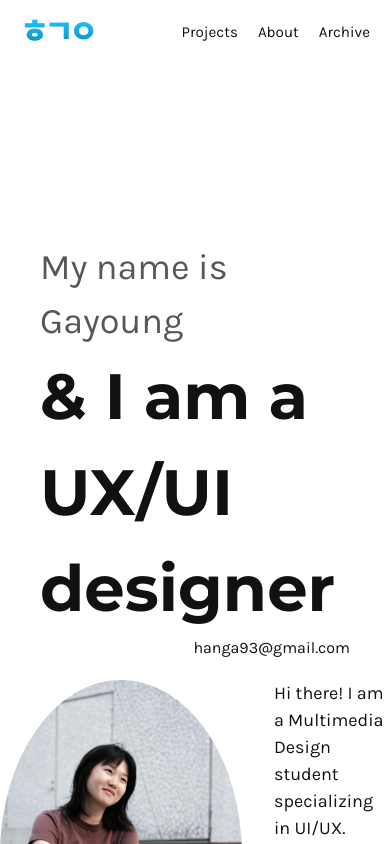
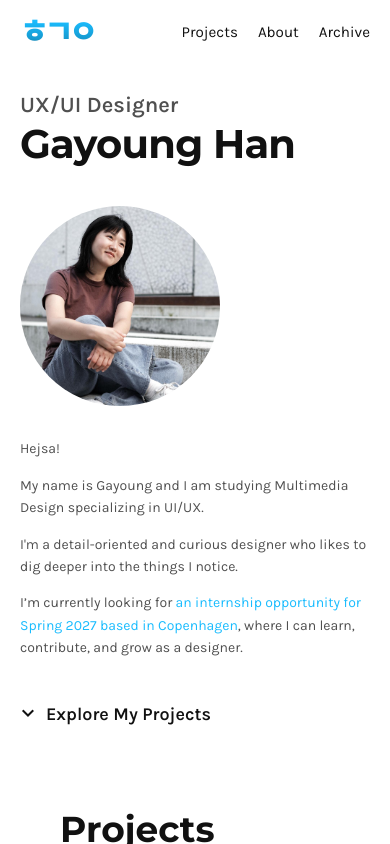
Before and after one commit to Lunanuna/portfolio, a React (Vite) app: page /#/About in a window 390 px wide. Shown: the top 844 px of the page. Built offline with nearby package versions, Linux system fonts and the light colour scheme.

Commit message:
media quary and css

```diff
--- a/src/components/Main.jsx
+++ b/src/components/Main.jsx
@@ -1,29 +1,32 @@
 import styles from './Main.module.css';
 import profile from '../assets/images/profile/about.jpeg';
+import { Link } from 'react-router-dom';
 
 export default function Main() {
   return (
     <main className={styles.main}>
       <section className={styles.topSection}>
         <div className={styles.heading}>
-          <div className={styles.name}>My name is Gayoung</div>
           <div className={styles.role}>
-            <span>&</span> I am a UX/UI designer
+            UX/UI Designer
           </div>
+           <div className={styles.name}>Gayoung Han</div>
         </div>
-        <div className={styles.contact}>hanga93@gmail.com</div>
       </section>
 
       <section className={styles.bottomSection}>
         <img className={styles.profileImage} src={profile} alt="profile" />
         <div className={styles.introduction}>
-         <div>
-          Hi there! I am a Multimedia Design student specializing in UI/UX.
+         <div className={styles.introText}>
+          <p>Hejsa!</p>
+          <p>My name is Gayoung and I am studying Multimedia Design specializing in UI/UX.</p>
+          <p> I'm a detail-oriented and curious designer who likes to dig deeper into the things I notice.</p>
+          <p>I’m currently looking for <span className={styles.highlight}>an internship opportunity for Spring 2027 based in Copenhagen</span>, where I can learn, contribute, and grow as a designer.</p>
+
          </div>
-         <div>
-          I’m currently looking for an internship opportunity for Spring 2027 based in Copenhagen, where I can learn, contribute, and grow as a designer.
-         </div>
-
+         <nav>
+          <Link className={styles.navLink} to="/#Projects" >Explore My Projects</Link>
+         </nav>
           </div>
       </section>
     </main>
--- a/src/components/Main.module.css
+++ b/src/components/Main.module.css
@@ -1,57 +1,176 @@
+/* ============================================================
+   Main.module.css — 랜딩 페이지 상단
+   ============================================================ */
+
 .main {
+  /* 전역 CSS의 main { display: flex } 를 무력화.
+     이게 없으면 아래 섹션들이 flex 아이템이 되면서 가운데로 몰림 */
+     display: block;
+     margin-top: 64px;
+}
+
+/* 두 섹션이 공유하는 컨테이너 규칙 —
+   가운데 정렬은 컨테이너만, 안쪽 내용은 왼쪽 */
+.topSection,
+.bottomSection {
+  max-width: 1200px;
+  margin: 0 auto;
+  padding: 0 40px;
+  box-sizing: border-box;
+}
+
+/* ---------- 상단: 이름 / 직함 ---------- */
+.topSection {
+  height: 300px;
   display: flex;
   flex-direction: column;
-  align-items: center;
+  justify-content: center;   /* 300px 안에서 세로 가운데 */
+  align-items: flex-start;   /* 'left' 아님 — 무효값이라 무시됨 */
 }
 
-.topSection {
-  max-width: 1200px;
-  height: 300px;
-  padding: 0 40px;
-  box-sizing: border-box;
-  display: flex;
-  flex-direction: column;
-  justify-content: space-between;
-}
-
-.heading {
-  display: flex;
-  flex-direction: column;
+.role {
+  font-family: 'Karla', sans-serif;
+  font-size: 36px;
+  font-weight: 600;
+  color: #505050;
+  line-height: 1.2;
+  margin: 0 0 4px;
 }
 
 .name {
-  font-size: 36px;
-  color: #575757;
+  font-family: 'Montserrat', sans-serif;
+  font-size: 64px;
+  font-weight: 800;
+  color: #111111;
+  line-height: 1.1;
+  letter-spacing: -0.02em;
+  margin: 0;
 }
 
-.role {
-  font-family: 'Montserrat';
-  font-size: 64px;
-  font-weight: 800;
-}
-
-.contact {
-  align-self: flex-end;
-}
-
+/* ---------- 하단: 사진 + 소개 ---------- */
 .bottomSection {
-  max-width: 1200px;
   display: flex;
-  flex-direction: row;
- justify-content: space-between;
-  gap: 32px;
-  margin-top: 40px;
+  gap: 60px;                 /* space-between 대신 gap — 폭이 변해도 간격 일정 */
+  align-items: flex-start;
   margin-bottom: 120px;
 }
 
 .profileImage {
   width: 350px;
   height: 350px;
+  flex-shrink: 0;            /* 좁아져도 원이 찌그러지지 않게 */
   object-fit: cover;
   border-radius: 50%;
+  display: block;
 }
 
 .introduction {
+  max-width: 650px;
+  line-height: 1.6;
+  color: #505050;
+}
+
+.introduction p {
+  margin: 0 0 20px;
+    font-size: 20px;
+}
+
+.introduction p:last-of-type {
+  margin-bottom: 0;
+}
+
+/* 강조 텍스트 — span 전체가 아니라 클래스로 지정하는 게 안전 */
+.highlight {
+  color: #1ABCFE;
+}
+
+/* ---------- Explore My Projects ---------- */
+.navLink {
+  display: inline-flex;
+  align-items: center;
+  gap: 10px;
+  margin-top: 40px;
   font-size: 18px;
-  max-width: 650px;
+  font-weight: 600;
+  color: #111111;
+  text-decoration: none;
+  transition: opacity 0.2s ease;
 }
+
+.navLink:hover {
+  opacity: 0.6;
+}
+
+.navLink::before {
+  content: '⌄';              /* 아이콘 이미지로 바꿔도 됨 */
+  font-size: 20px;
+  line-height: 1;
+  transform: translateY(-3px);
+}
+
+/* ---------- 반응형 ---------- */
+@media (max-width: 1000px) {
+   .main{
+    margin-top: 32px;
+   }
+
+  .topSection,
+  .bottomSection {
+    padding: 0 32px;
+  }
+
+  .name { font-size: 52px; }
+  .role { font-size: 28px; }
+
+  .introduction p {
+  margin: 0 0 18px;
+    font-size: 18px;
+}
+
+  .bottomSection { gap: 40px; }
+
+  .profileImage {
+    width: 260px;
+    height: 260px;
+  }
+
+  .introduction { font-size: 18px; }
+}
+
+@media (max-width: 760px) {
+  .topSection,
+  .bottomSection {
+    padding: 0 20px;
+  }
+
+  .topSection {
+    height: auto;
+    padding-top: 60px;
+    padding-bottom: 40px;
+  }
+    .introduction p {
+  margin: 0 0 14px;
+    font-size: 14px;
+}
+
+
+  .name { font-size: 40px; }
+  .role { font-size: 22px; }
+
+  /* 사진이 위, 소개가 아래로 */
+  .bottomSection {
+    flex-direction: column;
+    gap: 32px;
+    margin-bottom: 80px;
+  }
+
+  .profileImage {
+    width: 200px;
+    height: 200px;
+  }
+
+  .introduction {
+    font-size: 17px;
+    max-width: none;
+  }
+}
--- a/src/components/Projects.module.css
+++ b/src/components/Projects.module.css
@@ -1,14 +1,11 @@
-section{
-  display: flex;
+
+.projects {
+  scroll-margin-top: 100px;
+    display: flex;
   flex-direction: column;
   margin: 0 auto;
   max-width: 1200px;
-  margin-bottom: 64px;
-
-}
-
-.projects {
-  scroll-margin-top: 100px;   /* 헤더 높이 + 여유 */
+  margin-bottom: 64px;  /* 헤더 높이 + 여유 */
 }
 
 .title {
--- a/src/views/AboutPage.module.css
+++ b/src/views/AboutPage.module.css
@@ -1,5 +1,5 @@
 main{
-    margin-top: 120px;
+
     display:flex;
     justify-content: center;
     gap: 36px;
--- a/src/views/ProjectsPage.module.css
+++ b/src/views/ProjectsPage.module.css
@@ -1,4 +1,4 @@
-div{
+/* div{
     display: flex;
     justify-content: column;
-}
+} */
```
